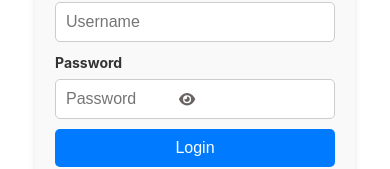
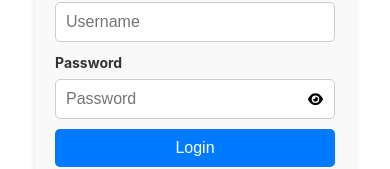
Before and after one commit to 9-8-7-6/vito_frontend, a Vue app: page /#/login in a window 390 px wide. Shown: the part 423-592 px from the top of the page. Built offline with nearby package versions, Linux system fonts and the light colour scheme; no server answers.

Commit message:
modify show password button on cellphone, the button original block the password input

```diff
--- a/src/views/LoginView.vue
+++ b/src/views/LoginView.vue
@@ -133,25 +133,21 @@ form {
   position: relative;
 }
 .password-wrapper input {
+  box-sizing: border-box;
   width: 100%;
   padding: 10px;
-  border: 1px solid #ccc;
-  border-radius: 5px;
-  font-size: 16px;
-  padding-right: 2.5rem;
+  padding-right: 3rem;
 }
 
 .toggle-password {
   position: absolute;
-  right: 8px;
   top: 50%;
+  right: 0.5rem;
   transform: translateY(-50%);
+  padding: 0.25rem;
   background: transparent;
   border: none;
   cursor: pointer;
-  font-size: 0.9rem;
-  color: #6a6363;
-  padding: 2px 4px;
 }
 .toggle-password:active {
   color: black;
@@ -206,4 +202,10 @@ input {
 .link-text:hover {
   color: #0056b3;
 }
+
+@media (max-width: 768px) {
+  .toggle-password {
+    width: auto;
+  }
+}
 </style>
```
